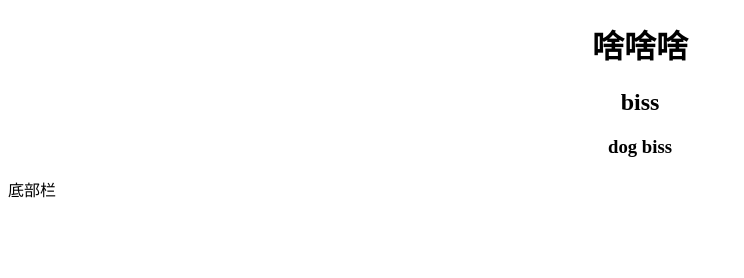
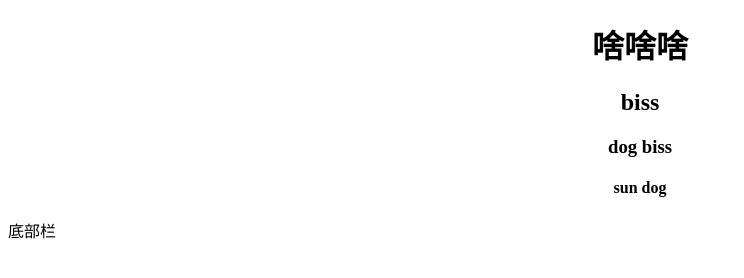
Before and after one commit to kjjohn/javahome, a plain HTML site: page index.html in a window 1280 px wide. Shown: the whole page, without its empty margins (0-744 px from the left). Drawn offline with Linux system fonts and the light colour scheme.

Commit message:
Update index.html

```diff
--- a/index.html
+++ b/index.html
@@ -9,6 +9,7 @@
 		<h1>啥啥啥</h1>
                                <h2> biss</h2>
                                  <h3> dog biss </h3>
+		<h4> sun dog </h4>
 	</center>
 
  <div class="foot"> 底部栏 </div>
```
